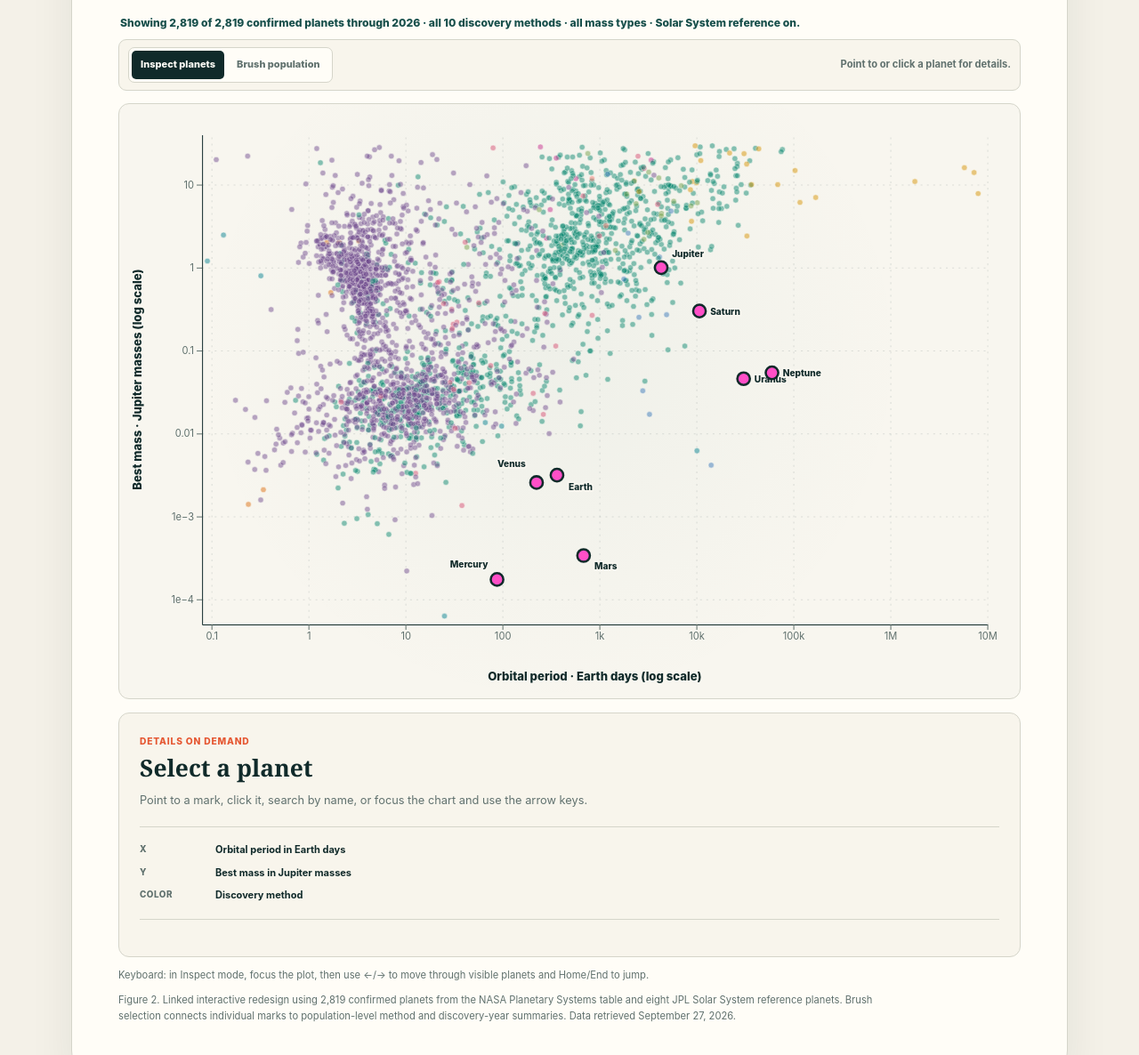
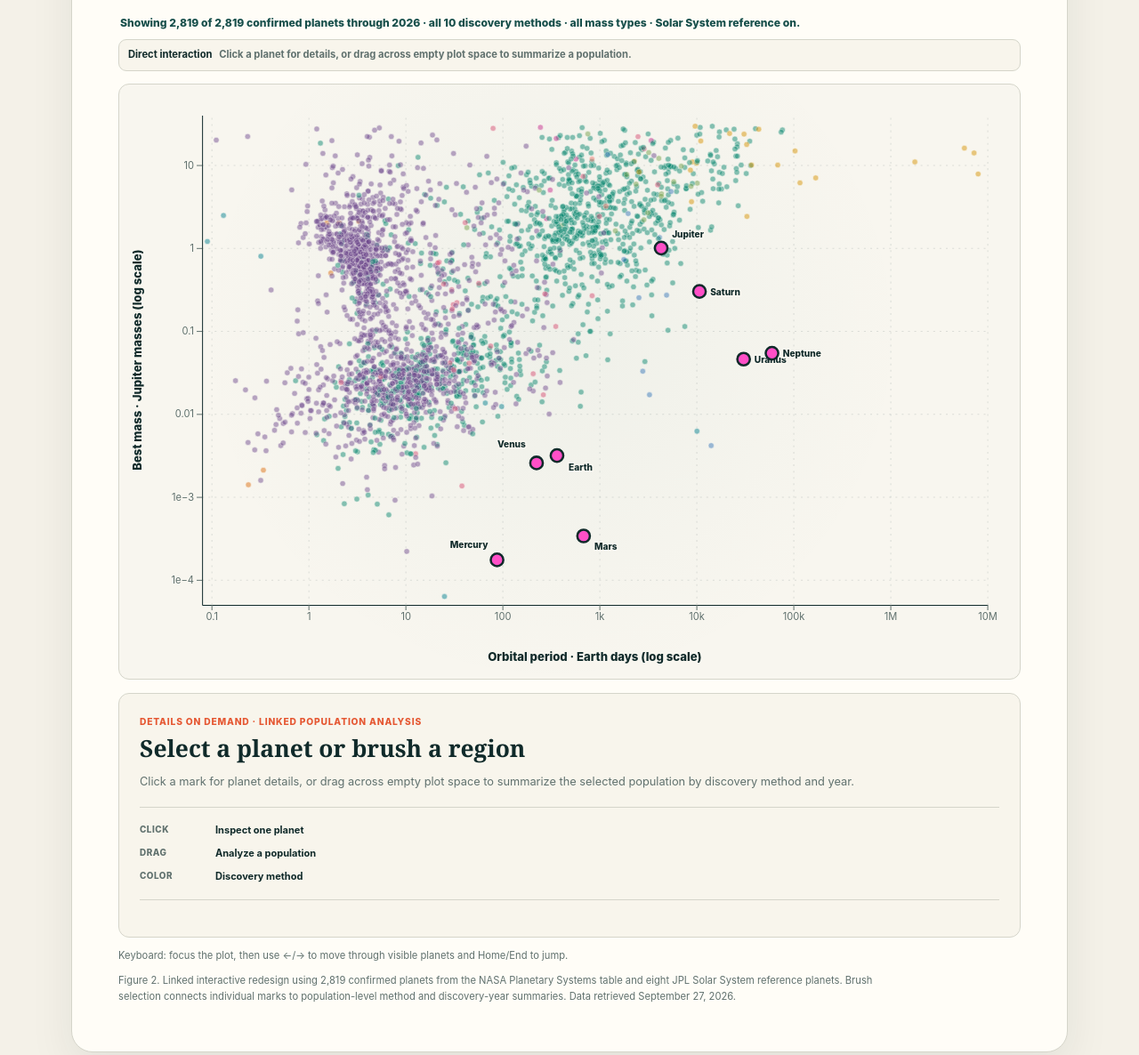
Before and after one commit to Harold0501/stats401-labs, a plain HTML site: page Visualization-Critique-and-Redesign/index.html in a window 1280 px wide. Shown: the part 2385-3571 px from the top of the page at 89% size. Drawn offline with nearby package versions, Linux system fonts and the light colour scheme.

Commit message:
Unify planet inspection and brush selection

```diff
--- a/Visualization-Critique-and-Redesign/index.html
+++ b/Visualization-Critique-and-Redesign/index.html
@@ -103,11 +103,7 @@
             <div class="chart-summary" id="chart-summary" aria-live="polite">Loading confirmed planets…</div>
 
             <div class="interaction-toolbar">
-                <div class="interaction-modes" role="group" aria-label="Chart interaction mode">
-                    <button class="is-active" id="inspect-mode" type="button" aria-pressed="true">Inspect planets</button>
-                    <button id="brush-mode" type="button" aria-pressed="false">Brush population</button>
-                </div>
-                <p id="interaction-hint">Point to or click a planet for details.</p>
+                <p id="interaction-hint"><strong>Direct interaction</strong> Click a planet for details, or drag across empty plot space to summarize a population.</p>
             </div>
 
             <div class="exoplanet-workspace">
@@ -115,9 +111,9 @@
                     <div class="loading">Loading the NASA Exoplanet Archive snapshot…</div>
                 </div>
                 <aside class="planet-detail" id="planet-detail" aria-live="polite">
-                    <p class="detail-kicker">Details on demand</p>
-                    <h3>Select a planet</h3>
-                    <p>Inspect a mark, or choose “Brush population” and drag across the plot for a linked summary.</p>
+                    <p class="detail-kicker">Details on demand · Linked population analysis</p>
+                    <h3>Select a planet or brush a region</h3>
+                    <p>Click a mark for planet details, or drag across empty plot space for a linked population summary.</p>
                     <dl class="planet-detail-list">
                         <dt>X</dt><dd>Orbital period in Earth days</dd>
                         <dt>Y</dt><dd>Best mass in Jupiter masses</dd>
@@ -127,7 +123,7 @@
             </div>
 
             <div class="project-tooltip" id="project-tooltip" role="tooltip" hidden></div>
-            <p class="keyboard-note">Keyboard: in Inspect mode, focus the plot, then use ←/→ to move through visible planets and Home/End to jump.</p>
+            <p class="keyboard-note">Keyboard: focus the plot, then use ←/→ to move through visible planets and Home/End to jump.</p>
             <p class="chart-access-summary visually-hidden" id="chart-access-summary"></p>
             <noscript><p class="chart-error">JavaScript is required for the interactive redesign.</p></noscript>
 
--- a/Visualization-Critique-and-Redesign/project.js
+++ b/Visualization-Critique-and-Redesign/project.js
@@ -73,8 +73,6 @@
     const yearOutput = document.querySelector("#year-output");
     const solarToggle = document.querySelector("#solar-toggle");
     const controls = document.querySelector("#exoplanet-controls");
-    const inspectModeButton = document.querySelector("#inspect-mode");
-    const brushModeButton = document.querySelector("#brush-mode");
     const interactionHint = document.querySelector("#interaction-hint");
 
     const state = {
@@ -84,7 +82,6 @@
         search: "",
         showSolar: true,
         selected: null,
-        interactionMode: "inspect",
         brushSelection: null,
         brushedPlanets: [],
         keyboardIndex: -1
@@ -246,6 +243,19 @@
             .attr("text-anchor", "middle")
             .text("Best mass · Jupiter masses (log scale)");
 
+        brushBehavior = d3.brush()
+            .extent([[margin.left, margin.top], [width - margin.right, height - margin.bottom]])
+            .filter((event) => !event.ctrlKey && (event.button == null || event.button === 0))
+            .on("start brush end", handleBrush);
+
+        // Keep the brush behind the marks: empty plot space starts a brush,
+        // while marks remain directly clickable for planet-level inspection.
+        brushLayer = svg.append("g")
+            .attr("class", "population-brush")
+            .attr("role", "group")
+            .attr("aria-label", "Drag empty plot space to select a rectangular population")
+            .call(brushBehavior);
+
         const pointLayer = svg.append("g")
             .attr("class", "exoplanet-point-layer")
             .attr("clip-path", "url(#exoplanet-plot-clip)");
@@ -306,24 +316,11 @@
             .attr("class", "selection-layer")
             .attr("clip-path", "url(#exoplanet-plot-clip)");
 
-        brushBehavior = d3.brush()
-            .extent([[margin.left, margin.top], [width - margin.right, height - margin.bottom]])
-            .filter((event) => state.interactionMode === "brush" && !event.ctrlKey && (event.button == null || event.button === 0))
-            .on("start brush end", handleBrush);
-
-        brushLayer = svg.append("g")
-            .attr("class", "population-brush is-disabled")
-            .attr("role", "group")
-            .attr("aria-label", "Rectangular population selection")
-            .call(brushBehavior);
-
         svg.on("keydown", handleChartKeydown);
         chartHost.setAttribute("aria-busy", "false");
         update();
 
         if (captureMode) {
-            state.interactionMode = "brush";
-            update();
             brushLayer.call(brushBehavior.move, [
                 [xScale(1), yScale(5)],
                 [xScale(100), yScale(0.005)]
@@ -354,22 +351,16 @@
             .classed("is-selected", (planet) => state.selected?.kind === "exoplanet" && state.selected.datum.pl_name === planet.pl_name)
             .classed("is-brush-selected", (planet) => hasBrush && brushedNames.has(planet.pl_name))
             .classed("is-brush-muted", (planet) => hasBrush && visibleNames.has(planet.pl_name) && !brushedNames.has(planet.pl_name))
-            .attr("pointer-events", (planet) => visibleNames.has(planet.pl_name) && state.interactionMode === "inspect" ? "auto" : "none");
+            .attr("pointer-events", (planet) => visibleNames.has(planet.pl_name) ? "auto" : "none");
 
         solarSelection
             .classed("is-hidden", !state.showSolar)
             .classed("is-selected", (planet) => state.selected?.kind === "solar" && state.selected.datum.name === planet.name)
-            .attr("pointer-events", state.showSolar && state.interactionMode === "inspect" ? "auto" : "none");
+            .attr("pointer-events", state.showSolar ? "auto" : "none");
 
-        inspectModeButton.classList.toggle("is-active", state.interactionMode === "inspect");
-        inspectModeButton.setAttribute("aria-pressed", `${state.interactionMode === "inspect"}`);
-        brushModeButton.classList.toggle("is-active", state.interactionMode === "brush");
-        brushModeButton.setAttribute("aria-pressed", `${state.interactionMode === "brush"}`);
-        brushLayer.classed("is-disabled", state.interactionMode !== "brush");
-        chartHost.classList.toggle("is-brushing", state.interactionMode === "brush");
-        interactionHint.textContent = state.interactionMode === "brush"
-            ? (hasBrush ? "Drag again to replace the selection; use the panel to clear it." : "Drag a rectangle across the plot to summarize that population.")
-            : "Point to or click a planet for details.";
+        interactionHint.innerHTML = hasBrush
+            ? "<strong>Population selected</strong> Drag empty plot space to replace it, or click a planet to inspect that world instead."
+            : "<strong>Direct interaction</strong> Click a planet for details, or drag across empty plot space to summarize a population.";
 
         document.querySelectorAll(".method-button").forEach((button) => {
             const active = state.methods.has(button.dataset.method);
@@ -577,14 +568,6 @@
         }
     };
 
-    const setInteractionMode = (mode) => {
-        state.interactionMode = mode;
-        state.selected = null;
-        hideTooltip();
-        if (mode === "inspect" && state.brushSelection) clearBrush();
-        else update();
-    };
-
     const renderDetail = () => {
         if (state.brushSelection) {
             renderPopulationSummary();
@@ -592,18 +575,14 @@
         }
 
         if (!state.selected) {
-            detail.innerHTML = state.interactionMode === "brush"
-                ? `<p class="detail-kicker">Linked population analysis</p>
-                   <h3>Brush a region</h3>
-                   <p>Drag a rectangle across the mass–period plot. This panel will summarize the selected population by discovery method and year.</p>`
-                : `<p class="detail-kicker">Details on demand</p>
-                   <h3>Select a planet</h3>
-                   <p>Point to a mark, click it, search by name, or focus the chart and use the arrow keys.</p>
-                   <dl class="planet-detail-list">
-                       <dt>X</dt><dd>Orbital period in Earth days</dd>
-                       <dt>Y</dt><dd>Best mass in Jupiter masses</dd>
-                       <dt>Color</dt><dd>Discovery method</dd>
-                   </dl>`;
+            detail.innerHTML = `<p class="detail-kicker">Details on demand · Linked population analysis</p>
+                <h3>Select a planet or brush a region</h3>
+                <p>Click a mark for planet details, or drag across empty plot space to summarize the selected population by discovery method and year.</p>
+                <dl class="planet-detail-list">
+                    <dt>Click</dt><dd>Inspect one planet</dd>
+                    <dt>Drag</dt><dd>Analyze a population</dd>
+                    <dt>Color</dt><dd>Discovery method</dd>
+                </dl>`;
             return;
         }
 
@@ -648,7 +627,6 @@
     };
 
     const selectPlanet = (datum, kind) => {
-        state.interactionMode = "inspect";
         if (state.brushSelection && brushLayer) brushLayer.call(brushBehavior.move, null);
         state.selected = { datum, kind };
         if (kind === "exoplanet") {
@@ -685,7 +663,7 @@
     };
 
     const handleChartKeydown = (event) => {
-        if (!visiblePlanets.length || state.interactionMode !== "inspect") return;
+        if (!visiblePlanets.length) return;
         const handledKeys = ["ArrowRight", "ArrowDown", "ArrowLeft", "ArrowUp", "Home", "End"];
         if (!handledKeys.includes(event.key)) return;
         event.preventDefault();
@@ -738,9 +716,6 @@
         update();
     });
 
-    inspectModeButton.addEventListener("click", () => setInteractionMode("inspect"));
-    brushModeButton.addEventListener("click", () => setInteractionMode("brush"));
-
     controls.addEventListener("reset", (event) => {
         event.preventDefault();
         searchInput.value = "";
@@ -753,7 +728,6 @@
         state.showSolar = true;
         state.methods = new Set(methods);
         state.selected = null;
-        state.interactionMode = "inspect";
         if (state.brushSelection && brushLayer) brushLayer.call(brushBehavior.move, null);
         state.brushSelection = null;
         state.brushedPlanets = [];
--- a/css/style.css
+++ b/css/style.css
@@ -765,7 +765,7 @@ footer p {
 .interaction-toolbar {
     display: flex;
     align-items: center;
-    justify-content: space-between;
+    justify-content: flex-start;
     gap: 18px;
     margin: 0 0 14px;
     padding: 8px 10px;
@@ -774,43 +774,17 @@ footer p {
     background: #f8f5ec;
 }
 
-.interaction-modes {
-    display: inline-flex;
-    gap: 4px;
-    padding: 3px;
-    border: 1px solid var(--line);
-    border-radius: 7px;
-    background: var(--card);
-}
-
-.interaction-modes button {
-    padding: 7px 10px;
-    border: 0;
-    border-radius: 5px;
-    color: var(--muted);
-    background: transparent;
-    font: inherit;
-    font-size: 0.69rem;
-    font-weight: 850;
-    cursor: pointer;
-}
-
-.interaction-modes button.is-active {
-    color: var(--card);
-    background: var(--ink);
-}
-
-.interaction-modes button:focus-visible {
-    outline: 3px solid rgba(31, 109, 102, 0.28);
-    outline-offset: 2px;
-}
-
 .interaction-toolbar p {
     margin: 0;
     color: var(--muted);
     font-size: 0.7rem;
     font-weight: 750;
-    text-align: right;
+    text-align: left;
+}
+
+.interaction-toolbar strong {
+    margin-right: 5px;
+    color: var(--ink);
 }
 
 .exoplanet-workspace {
@@ -951,16 +925,6 @@ footer p {
 .population-brush .handle {
     fill: var(--accent);
     opacity: 0.72;
-}
-
-.population-brush.is-disabled .overlay,
-.population-brush.is-disabled .selection,
-.population-brush.is-disabled .handle {
-    pointer-events: none;
-}
-
-.exoplanet-chart.is-brushing svg {
-    cursor: crosshair;
 }
 
 .planet-detail {
@@ -1455,11 +1419,6 @@ footer p {
     .interaction-toolbar {
         align-items: stretch;
         flex-direction: column;
-    }
-
-    .interaction-modes {
-        display: grid;
-        grid-template-columns: repeat(2, minmax(0, 1fr));
     }
 
     .interaction-toolbar p {
```
Also changed, not shown: Visualization-Critique-and-Redesign/report.html (+1 -1 lines), Visualization-Critique-and-Redesign/assets/exoplanet_redesign.png.
